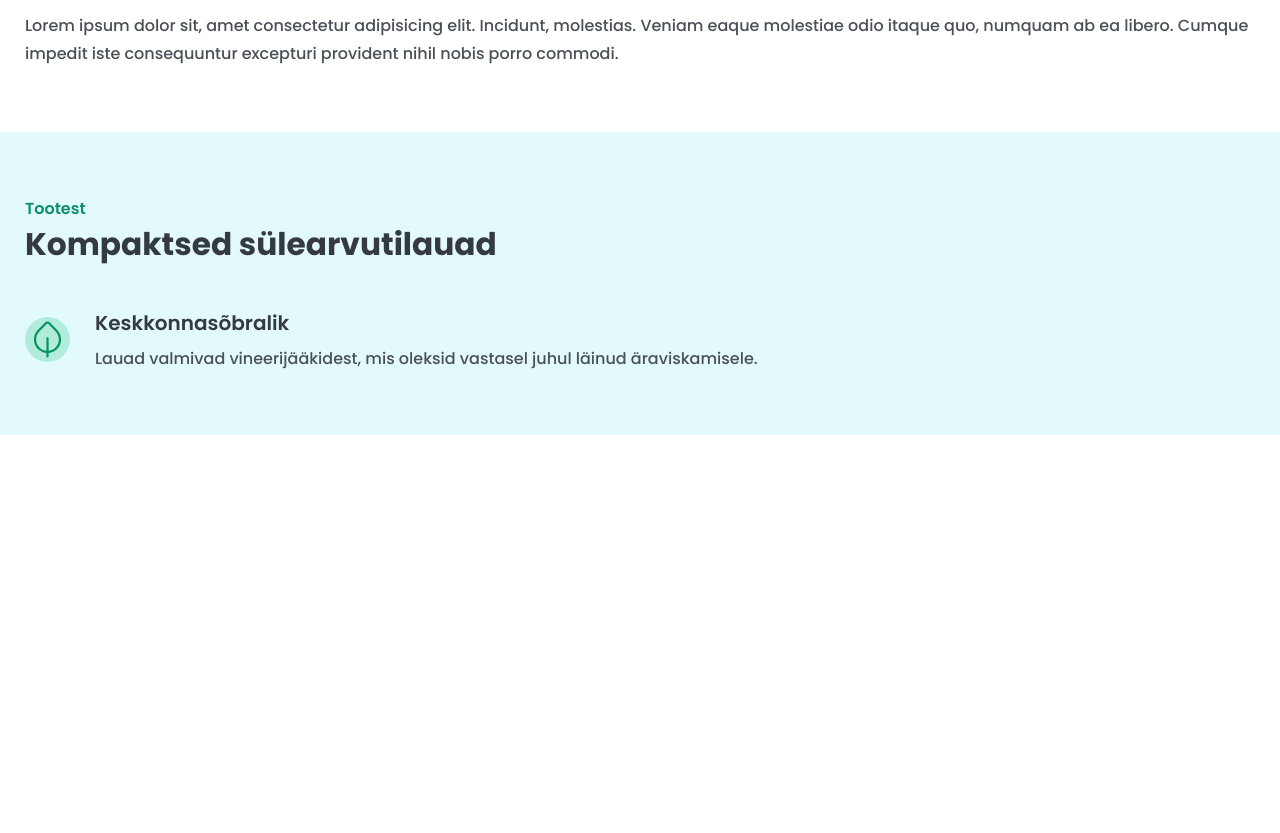
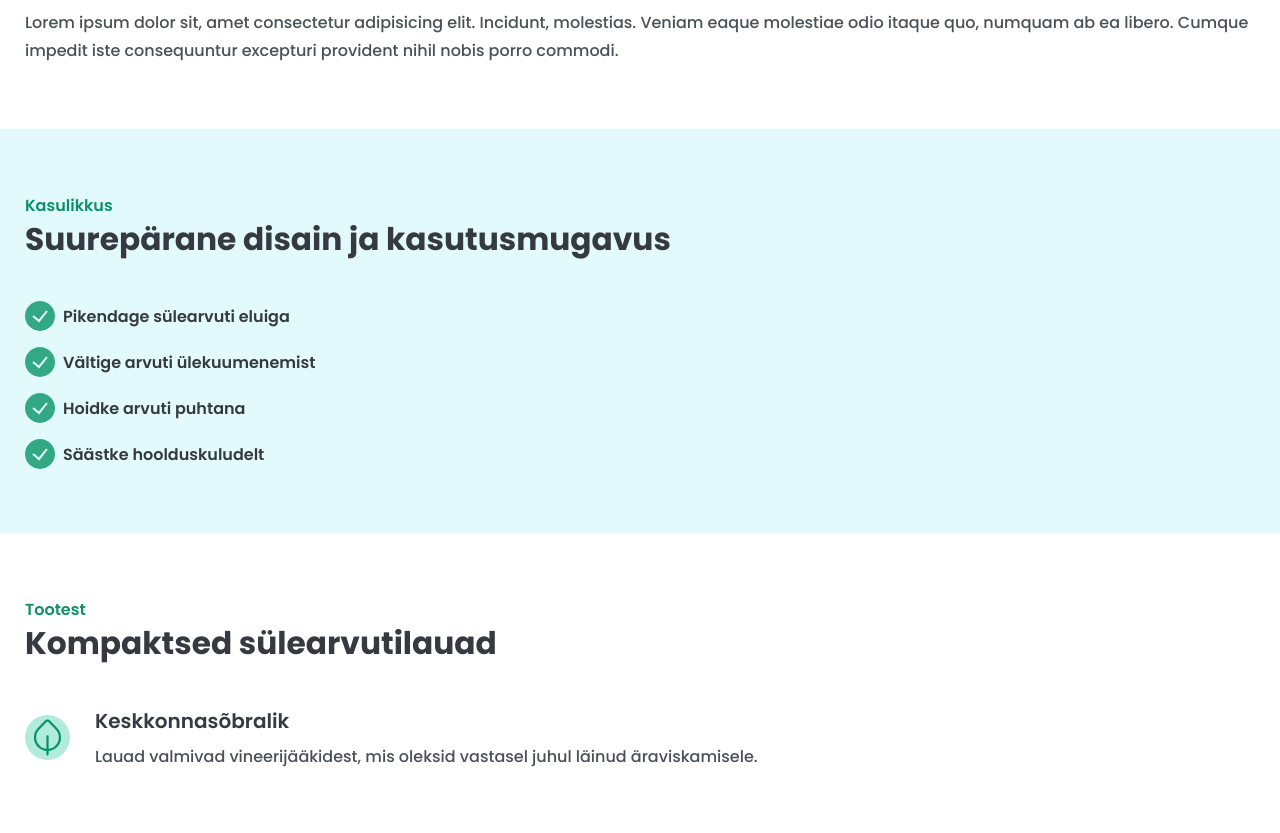
Before and after one commit to martinvali/Laptap, a plain HTML site: page index.html in a window 1280 px wide. Shown: the part 1240-2073 px from the top of the page. Before the commit the page ends 1675 px from the top, so only its background shows below. Drawn offline with Linux system fonts and the light colour scheme.

Commit message:
Complete 'benefits' section

```diff
--- a/css/general.css
+++ b/css/general.css
@@ -60,6 +60,7 @@ img {
   color: #343a40;
   font-weight: 700;
   margin-bottom: 4rem;
+  line-height: 1.4;
 }
 
 .feature-card-icon {
@@ -86,6 +87,36 @@ img {
   font-weight: 500;
 }
 
+.section-benefits-card {
+  display: flex;
+  align-items: center;
+  gap: 0.8rem;
+}
+
+.section-benefits-card:not(:last-of-type) {
+  margin-bottom: 1.6rem;
+}
+
+.benefit-card-img {
+  width: 3rem;
+  height: 3rem;
+}
+
+.benefit-card-text {
+  font-size: 1.6rem;
+  font-weight: 600;
+  color: #343a40;
+}
 br {
   line-height: 0.1;
 }
+
+/* POLYFILLS */
+
+.no-flexbox-gap .feature-card .feature-card-icon {
+  margin-right: 2.5rem;
+}
+
+.no-flexbox-gap .section-benefits-card .benefit-card-img {
+  margin-right: 0.8rem;
+}
--- a/css/style.css
+++ b/css/style.css
@@ -117,3 +117,6 @@ VERTICAL SPACING:
   border-radius: 5px;
   margin-bottom: 2.4rem;
 }
+
+
+/*
--- a/index.html
+++ b/index.html
@@ -14,6 +14,7 @@
     <link rel="stylesheet" href="css/style.css" />
     <link rel="stylesheet" href="css/general.css" />
     <link rel="stylesheet" href="css/queries.css" />
+    <script defer src="script.js"></script>
   </head>
   <body>
     <header class="header outer-container bg-primary">
@@ -67,8 +68,40 @@
           nobis porro commodi.
         </p>
       </section>
+
       <section
-        class="section-tootest bg-blueish outer-container p-top-64 p-btm-64"
+        class="section-benefits bg-blueish outer-container p-btm-64 p-top-64"
+      >
+        <div class="section-benefits-container">
+          <div class="section-benefits-titles">
+            <p class="subheading">Kasulikkus</p>
+            <h2 class="heading-secondary">
+              Suurepärane disain ja kasutusmugavus
+            </h2>
+          </div>
+          <div class="section-benefits-cards">
+            <div class="section-benefits-card">
+              <img src="tick.svg" alt="Tick icon" class="benefit-card-img" />
+              <p class="benefit-card-text">Pikendage sülearvuti eluiga</p>
+            </div>
+            <div class="section-benefits-card">
+              <img src="tick.svg" alt="Tick icon" class="benefit-card-img" />
+              <p class="benefit-card-text">Vältige arvuti ülekuumenemist</p>
+            </div>
+            <div class="section-benefits-card">
+              <img src="tick.svg" alt="Tick icon" class="benefit-card-img" />
+              <p class="benefit-card-text">Hoidke arvuti puhtana</p>
+            </div>
+            <div class="section-benefits-card">
+              <img src="tick.svg" alt="Tick icon" class="benefit-card-img" />
+              <p class="benefit-card-text">Säästke hoolduskuludelt</p>
+            </div>
+          </div>
+        </div>
+      </section>
+
+      <section
+        class="section-tootest bg-white outer-container p-top-64 p-btm-64"
       >
         <p class="subheading">Tootest</p>
         <h2 class="heading-secondary">Kompaktsed sülearvutilauad</h2>
--- /dev/null
+++ b/script.js
@@ -0,0 +1,19 @@
+// Fixing flexbox gap property missing in some Safari versions
+function checkFlexGap() {
+  var flex = document.createElement("div");
+  flex.style.display = "flex";
+  flex.style.flexDirection = "column";
+  flex.style.rowGap = "1px";
+
+  flex.appendChild(document.createElement("div"));
+  flex.appendChild(document.createElement("div"));
+
+  document.body.appendChild(flex);
+  var isSupported = flex.scrollHeight === 1;
+  flex.parentNode.removeChild(flex);
+  console.log(isSupported);
+
+  if (!isSupported) document.body.classList.add("no-flexbox-gap");
+}
+
+checkFlexGap();
```
Also changed, not shown: tick.svg (added).
